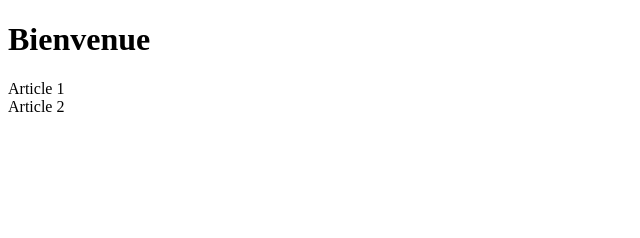
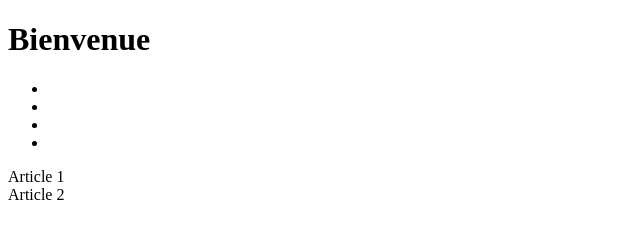
Before and after one commit to CEF1259/tutoGit, a plain HTML site: page index.html in a window 1280 px wide. Shown: the whole page, without its empty margins (0-640 px from the left). Drawn offline with Linux system fonts and the light colour scheme.

Commit message:
mise en place de menu

```diff
--- a/index.html
+++ b/index.html
@@ -6,6 +6,13 @@
     </head>
     <body>
         <h1>Bienvenue</h1>
+        <div id="logo"></div>
+            <ul id="navigation">
+                <li><a href=""></a></li>
+                <li><a href=""></a></li>
+                <li><a href=""></a></li>
+                <li><a href=""></a></li>
+            </ul>
         <div>Article 1</div>
         <div>Article 2</div>
     </body>
```
